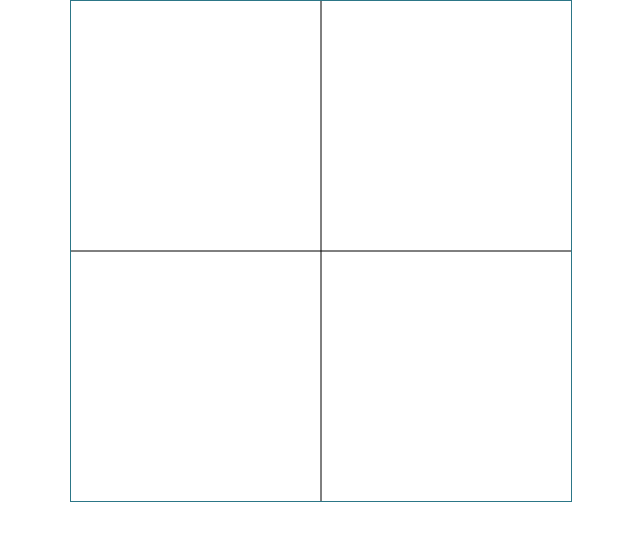
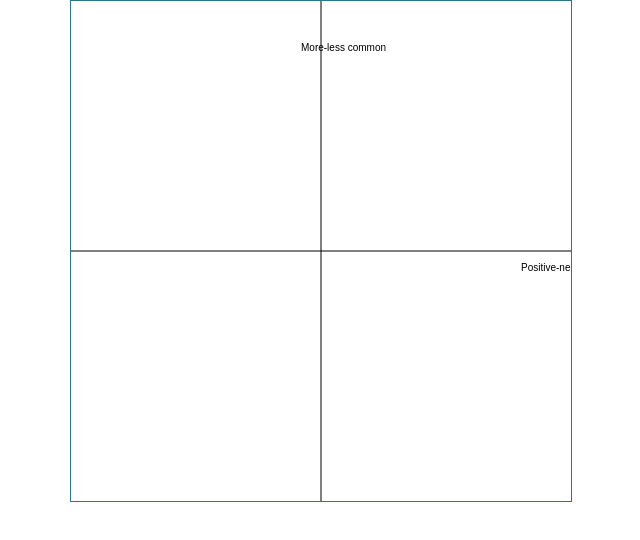
Before and after one commit to vcerpasalas/planning2050_dashboard, a plain HTML site: page pages/scatter/scatter.html in a window 1280 px wide. Shown: the whole page, without its empty margins (230-870 px from the left). Drawn offline with nearby package versions, Linux system fonts and the light colour scheme.

Commit message:
Labels to the scatterplot

```diff
--- a/pages/scatter/scatter.js
+++ b/pages/scatter/scatter.js
@@ -17,6 +17,8 @@ var canvas = document.getElementById("scat");
       ctx.lineTo(canvas.width / 2, canvas.height);
       ctx.moveTo(0, canvas.height / 2);
       ctx.lineTo(canvas.width, canvas.height / 2);
+      ctx.fillText("Positive-negative impact", canvas.width - 50, canvas.height / 2 + 20);
+      ctx.fillText("More-less common", canvas.width / 2 - 20, 50);
       ctx.stroke();
     }
 
@@ -70,8 +72,7 @@ var canvas = document.getElementById("scat");
 
 
 
-    // Aumentar una etiqueta, titulo, descripcion. Coordenada.
+    // Aumentar una etiqueta, Coordenada.
     // Ver la forma de guardar/almacenar la data en Backend - Firebase
     // ver la posibilidad de editar los nombres, luego de plot
-
-    // Una vez que se agregue punto, darle save. Deberia aparecer un botón de "Ver Progreso" y envie al gráfico de barras. Es ideal que aparezca en la página (probar)
+    // Una vez que se agregue punto, darle save. Deberia aparecer un botón de "Show Progreso" y envie al gráfico de barras. Es ideal que aparezca en la página (probar)
```
Also changed, not shown: pages/scatter/scatter.html (+1 -1 lines).
